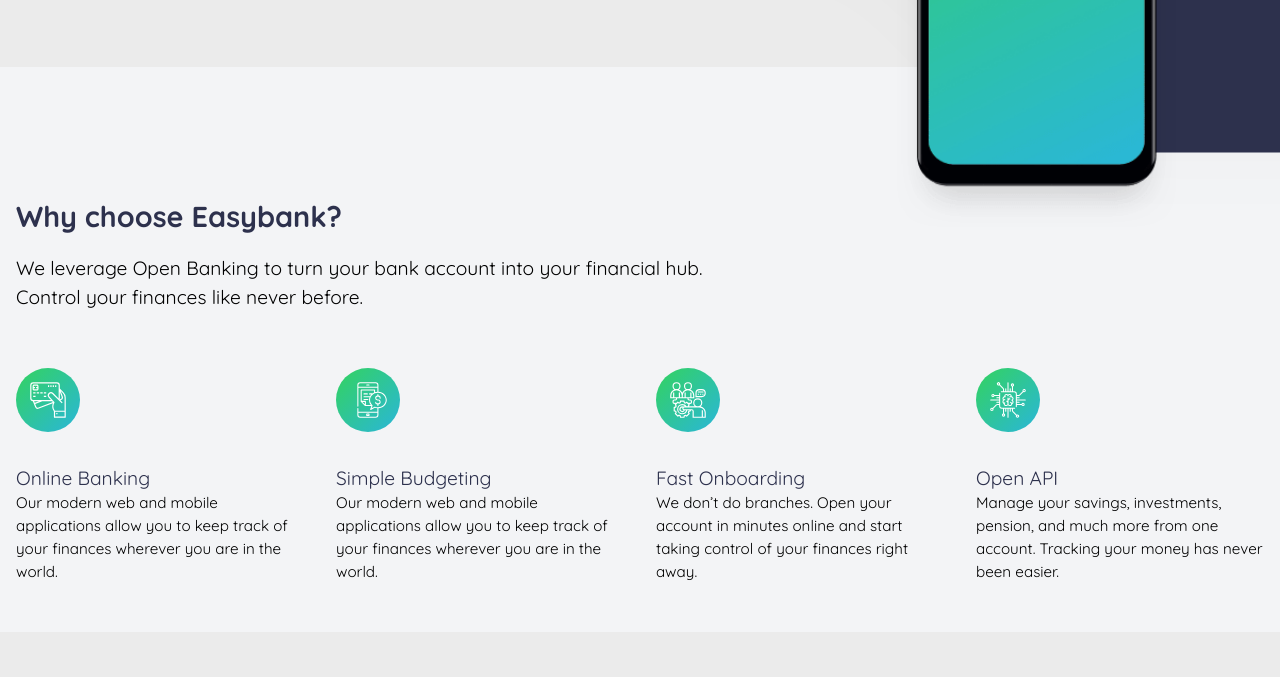
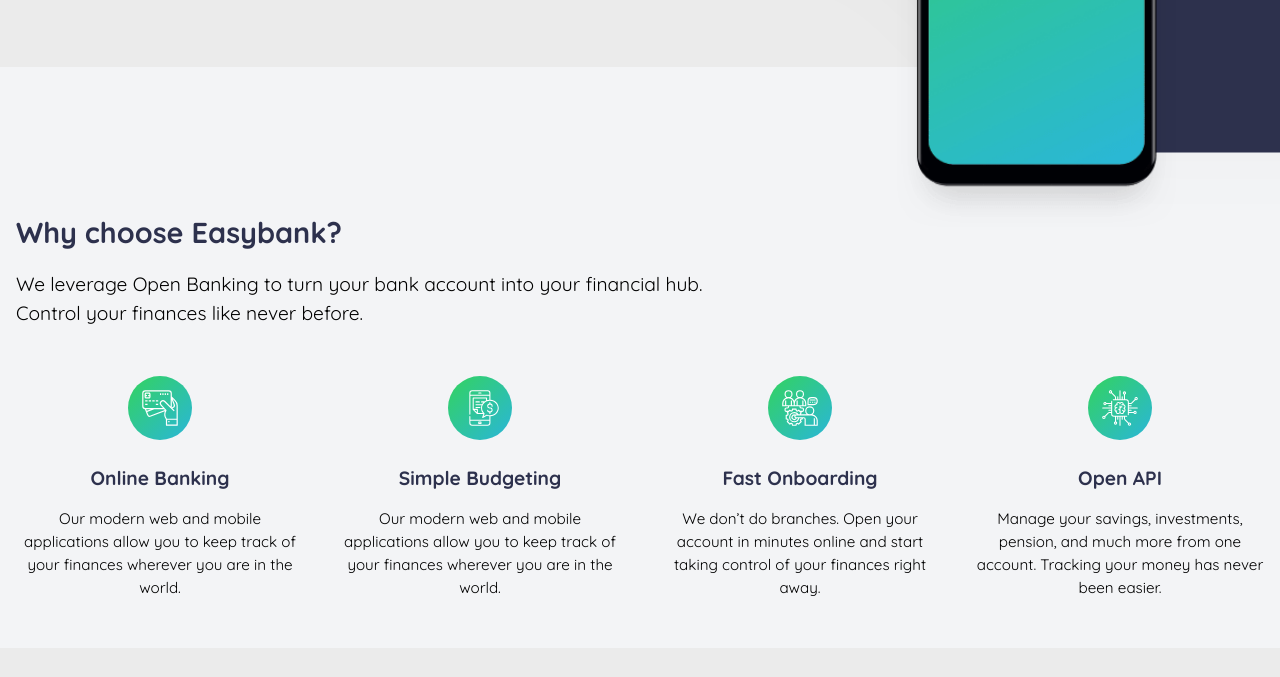
Before and after one commit to yousoumar/easybank, a website built with webpack: page src/index.html in a window 1280 px wide. Shown: the part 653-1330 px from the top of the page. Built offline with nearby package versions, Linux system fonts and the light colour scheme.

Commit message:
optimizes layout

```diff
--- a/src/index.html
+++ b/src/index.html
@@ -77,7 +77,7 @@
                 <div class="cards">
                     <div class="card will-be-revealed">
                         <div class="icon"><img src="./images/icon-online.svg" alt=""></div>
-                        <div class="title title-three">Online Banking</div>
+                        <h3 class="title title-three">Online Banking</h3>
                         <div class="content">
                             Our modern web and mobile applications allow you to keep track of your finances
                             wherever you are in the world.
@@ -85,7 +85,7 @@
                     </div>
                     <div class="card will-be-revealed">
                         <div class="icon"><img src="./images/icon-budgeting.svg" alt=""></div>
-                        <div class="title title-three">Simple Budgeting</div>
+                        <h3 class="title title-three">Simple Budgeting</h3>
                         <div class="content">
                             Our modern web and mobile applications allow you to keep track of your finances
                             wherever you are in the world.
@@ -93,7 +93,7 @@
                     </div>
                     <div class="card will-be-revealed">
                         <div class="icon"><img src="./images/icon-onboarding.svg" alt=""></div>
-                        <div class="title title-three">Fast Onboarding</div>
+                        <h3 class="title title-three">Fast Onboarding</h3>
                         <div class="content">
                             We don’t do branches. Open your account in minutes online and start taking control
                             of your finances right away.
@@ -101,7 +101,7 @@
                     </div>
                     <div class="card will-be-revealed">
                         <div class="icon"><img src="./images/icon-api.svg" alt=""></div>
-                        <div class="title title-three">Open API</div>
+                        <h3 class="title title-three">Open API</h3>
                         <div class="content">
                             Manage your savings, investments, pension, and much more from one account. Tracking
                             your money has never been easier.
--- a/src/sass/app.scss
+++ b/src/sass/app.scss
@@ -122,22 +122,19 @@ body{
     text-align: center;
     position: relative;
     z-index: -1;
-    h2{
 
-        margin-bottom: 1rem;
-    }
     p{
         margin-bottom: 2rem;
     }
 
     .icon{
         width: 4rem;
-        margin: 1.5rem auto;
+        margin: 1rem auto;
     }
 
     .title{
 
-        margin-bottom: 1.5rem 0;
+        margin: 1rem 0;
     }
     .content{
         font-size: .95rem;
@@ -160,18 +157,15 @@ body{
     #about{
         margin:  0;
         padding-top: 10%;
-        text-align:left;
+        text-align: left;
 
-
-        .icon{
-
-            margin: 1.5rem 0;
-        }
         .cards{
             display: grid;
             grid-template-columns: repeat(4, 1fr);
             gap: 2rem;
+            text-align: center;
         }
+
         @for $i from 1 through 4{
             .card:nth-child(#{$i}){
                 transition-delay: #{$i*0.1}s;
--- a/src/sass/utility/_class.scss
+++ b/src/sass/utility/_class.scss
@@ -20,6 +20,7 @@
 
 .title{
     color: $dark-blue;
+    font-weight: 700;
 }
 
 .title-one{
```
